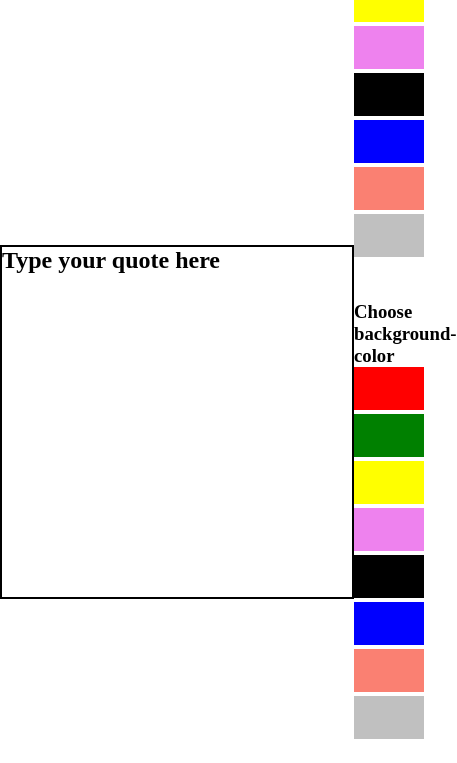
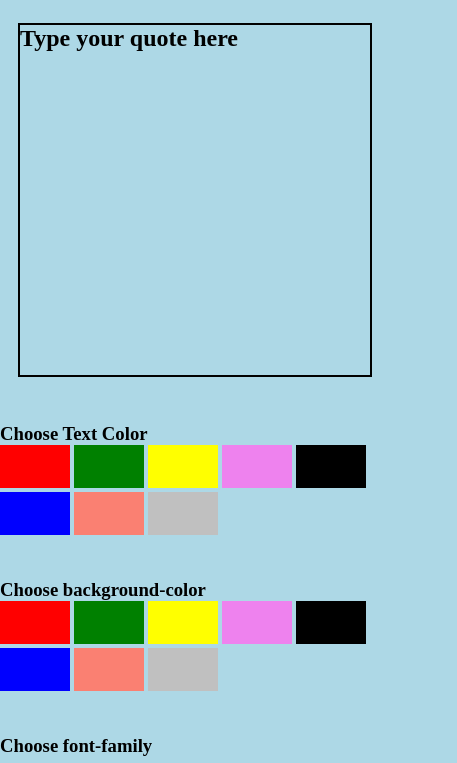
Before and after one commit to Vaseem072/color-font-picker, a plain HTML site: page index.html in a window 390 px wide. Shown: the top 763 px of the page, 457 px wide, since content can reach past the window. Drawn offline with Linux system fonts and the light colour scheme.

Commit message:
Update style.css

```diff
--- a/style.css
+++ b/style.css
@@ -43,8 +43,15 @@ button {
     display: flex;
     flex-direction: column;
     gap: 40px;
+}
+@media only screen and (max-width: 600px) {
+    body {
+      background-color: lightblue;
 
-
-
-
-}
+    }
+    .main{
+        display: flex;
+        flex-direction: column;
+        align-items: center;
+    }
+  }
```
